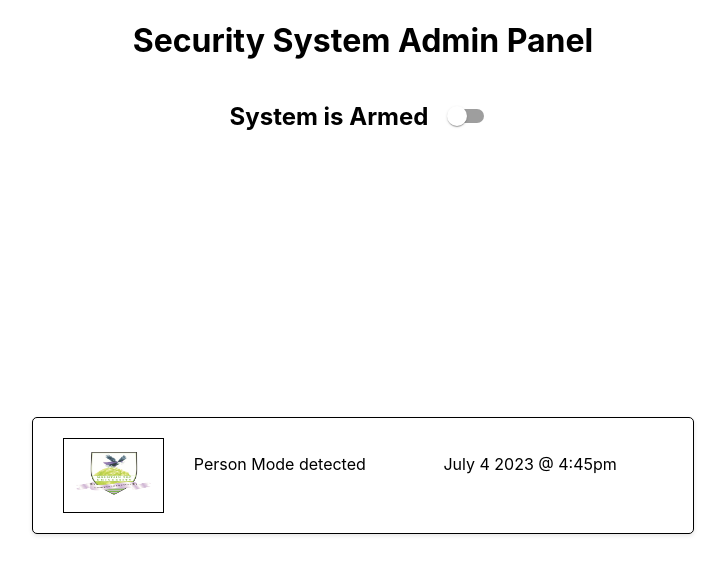
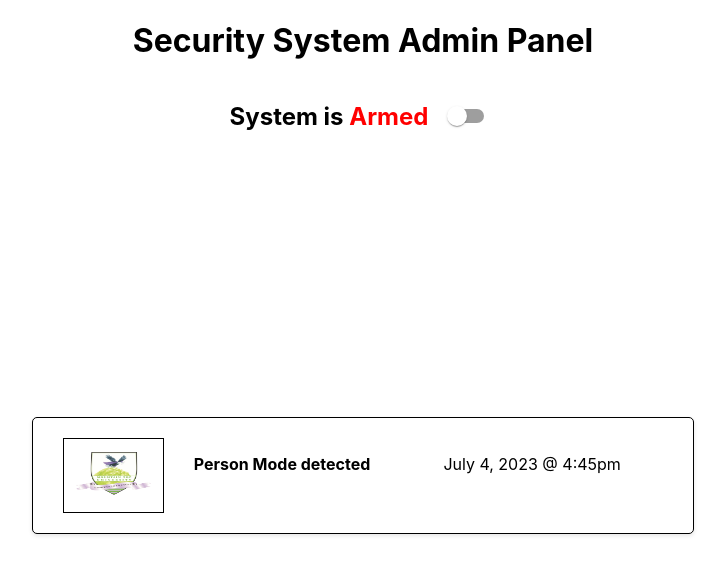
Before and after one commit to 56radius/mtusecuritycentre, a React (Create React App) app: page /home in a window 1280 px wide. Shown: the top 574 px of the page, without its empty margins (277-1002 px from the left). Built offline with nearby package versions, Linux system fonts and the light colour scheme.

Commit message:
Committing the homescren

```diff
--- a/src/components/homescreen.js
+++ b/src/components/homescreen.js
@@ -13,8 +13,10 @@ function HomeScreen() {
       <div className="title">
         <h1>Security System Admin Panel</h1>
         <div className="switch-container">
-          <h2>System is Armed</h2>
-          <Switch color="primary" />
+          <h2>
+            System is <span style={{ color: "red" }}>Armed</span>
+          </h2>
+          <Switch color="secondary" />
         </div>
       </div>
 
@@ -37,9 +39,15 @@ function HomeScreen() {
             />
           </div>
         </button>
-        <p className="text-content">Person Mode detected</p>
-        <br />
-        <p className="text-content"> July 4 2023 @ 4:45pm </p>
+        <p
+          style={{ fontWeight: "bold", marginBottom: "30" }}
+          className="text-content"
+        >
+          Person Mode detected
+        </p>
+        <p style={{ marginBottom: 0 }} className="text-content">
+          July 4, 2023 @ 4:45pm
+        </p>
       </div>
     </div>
   );
```
